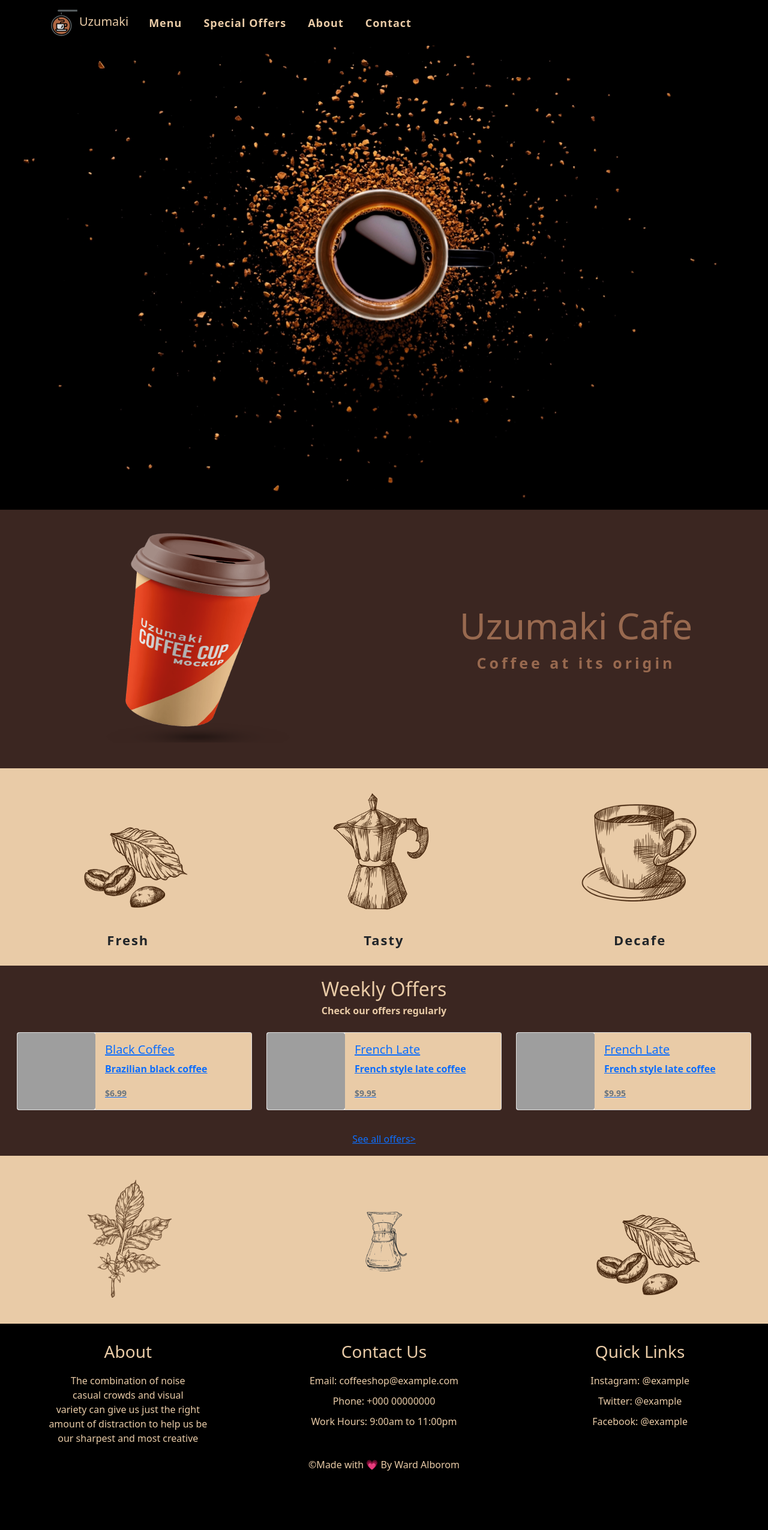
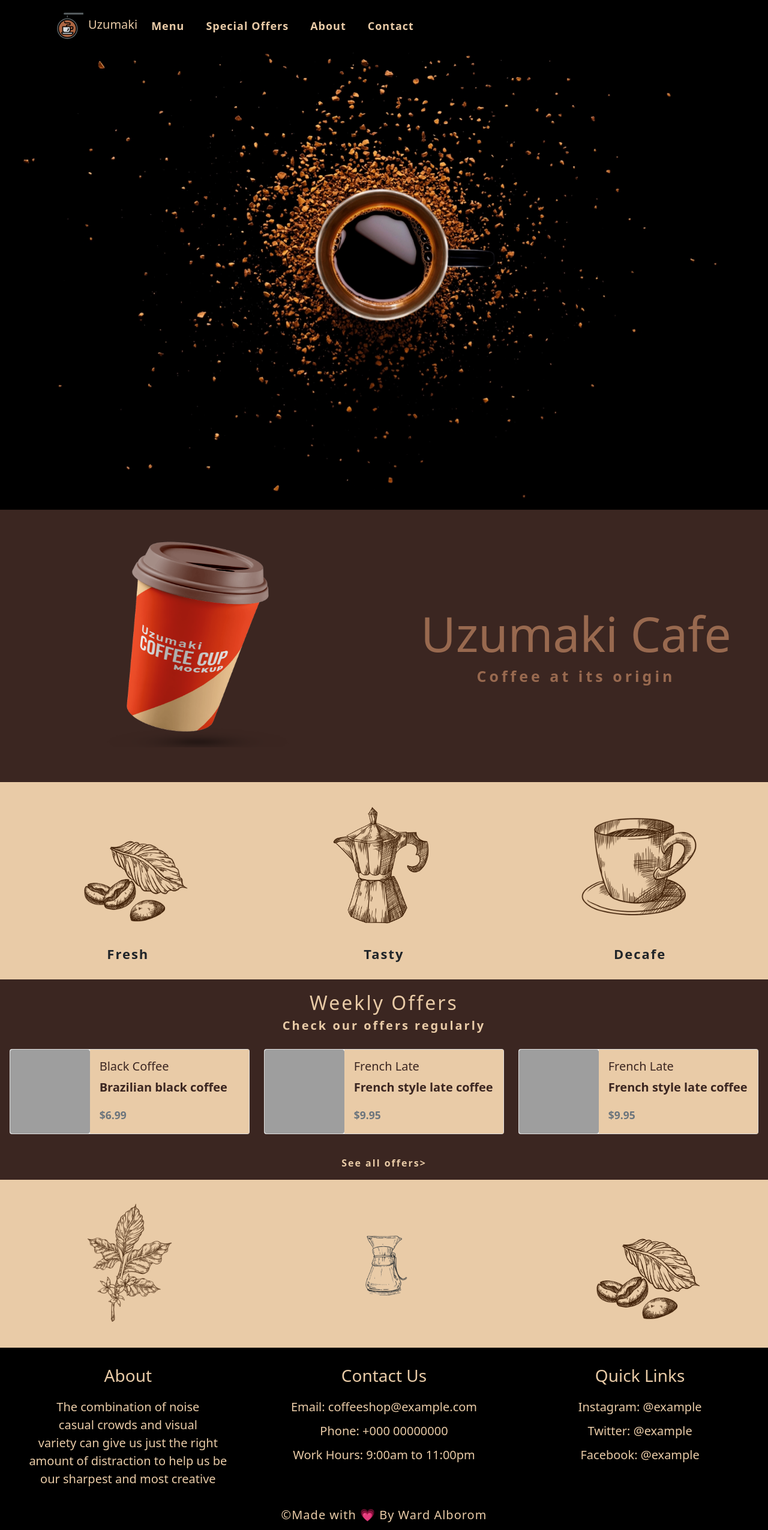
Before and after one commit to ileaderx/uzumaki-cafe, a PHP site: page /index.html in a window 1280 px wide. Shown: the whole page at 60% size. Before the commit the page ends 2452 px from the top, so only its background shows below. Run offline with PHP 8.4, Linux system fonts and the light colour scheme; grey boxes are pictures that could not be loaded.

Commit message:
Update style.css

```diff
--- a/style.css
+++ b/style.css
@@ -2,10 +2,13 @@ html,
 body {
   margin: 0;
   background-color: #e9cba7;
+  font-family: 'Segoe UI', Tahoma, Geneva, Verdana, sans-serif;
 }
 
 .navbar img{
   width: 50px;
+  margin: 5px;
+  padding: 0;
 }
 
 .navbar, .container-fluid{
@@ -18,6 +21,8 @@ body {
 
 #uzumaki{
   color: #e9cba7;
+  margin: 0;
+  padding: 5px;
 }
 
 #uzumaki:hover{
@@ -45,26 +50,34 @@ body {
   background-color: transparent;
 }
 
+.cup > .row > .col-md-6{
+  padding: 10px;
+}
+
 #main-text{
   text-align: center;
   color: #98694F;
   margin: auto 0;
+  padding: 10px;
 }
 
 #main-text p{
   font-weight: bold;
   font-size: 25px;
   letter-spacing: 5px;
-  margin: 0;
+  margin: 5px;
 }
 
 #main-text h1{
   font-size: 60px;
+  margin: 5px;
 }
 
 #mockup{
   width: 70%;
   height: 90%;
+  padding: 5px;
+  margin: 0 auto;
 }
 
 .bar{
@@ -98,13 +111,16 @@ body {
 .offers{
   margin: 0 auto;
   padding: 1rem;
-
 }
 
-.offers > .row{
+.offer-card-link{
   margin: 0 auto;
   color: #3b2621;
   text-align: -webkit-center;
+  text-decoration: none;
+}
+.offer-card-link:hover{
+  color: #98694fe7;
 }
 
 #offer-title{
@@ -112,6 +128,7 @@ body {
   color: #e9cba7;
   margin: 0;
   font-weight: bold;
+  letter-spacing: 3px;
 }
 
 #offer-title > h2{
@@ -119,15 +136,27 @@ body {
 }
 
 #offers > .row > .col-md-4{
-  padding-top: 10px;
+    padding-top: 10px;
     padding-bottom: 10px;
     margin-top: 10px;
     border-bottom-width: 10px;
     margin-bottom: 10px;
 }
 
-.offers img {
-  width: 100%
+.offers-link{
+  text-decoration: none;
+  color: #e9cba7;
+  font-weight: bold;
+  letter-spacing: 2px;
+}
+
+.offers-link:hover{
+  text-decoration: none;
+  color: #98694fe7;
+}
+
+.about-text{
+  color:#3b2621;
 }
 
 .footer{
@@ -150,29 +179,17 @@ body {
   margin: 10px;
 }
 
-.footer > .row > .col-lg-12 > p{
+.footer > .row > .col-xl-12 > p{
   margin: 0;
   letter-spacing: 1px;
+  padding: 10px;
 }
 
-@media screen and (max-width: 44em) {
-  nav[role="full-horizontal"] ul > li {
-    width: 100%;
-  }
-}
-
-@media screen and (min-width: 700px){
-  .offers img {
-    width: 100%;
-    height: 100%;
-  }
-}
 
 .backToTop {
   width: 50px;
   height: 50px;
   overflow: hidden;
-  white-space: nowrap;
   position: fixed;
   bottom: 20px;
   right: 20px;
@@ -181,14 +198,91 @@ body {
   text-decoration: none;
   display: none;
   border-radius: 3px;
+  border: 0;
   text-align: center;
-  font-weight: bold;
+  font-size: 18px;
+  padding: .6rem;
 }
 .backToTop:hover{
   color: #3b2621;
   background-color: #e9cba7;
 }
 
-.backToTop span{
-  vertical-align: -webkit-baseline-middle;
+@media screen and (min-width: 768px){
+  .offers img{
+    width: 100%;
+    height: 100%;
+  }
+
+  #main-text h1{
+    font-size: 50px;
+  }
+  p{
+    font-size: 15px;
+  }
+
+  @media screen and (min-width: 1200px){
+    #main-text h1{
+      font-size: 80px;
+    }
+    p{
+      font-size: 20px;
+    }
+  }
+  @media screen and (min-width: 2000px){
+    #main-text h1{
+      font-size: 120px;
+    }
+    #main-text p{
+      font-size: 50px;
+    }
+    .bar p{
+      font-size: 40px;
+    }
+    p{
+      font-size: 40px;
+    }
+    #navbarNavAltMarkup a {
+      color: #e9cba7;
+      font-weight: bold;
+      font-size: 30px;
+      letter-spacing: 1px;
+      margin: 0 10px;
+    }
+    #uzumaki{
+      font-size: 40px;
+
+    }
+    .navbar img{
+      width: 70px;
+
+    }
+  }
+  @media screen and (min-width: 4000px){
+    #main-text h1{
+      font-size: 150px;
+    }
+    #main-text p{
+      font-size: 65px;
+    }
+    .bar p{
+      font-size: 55px;
+    }
+    p{
+      font-size: 40px;
+    }
+    #navbarNavAltMarkup a {
+      color: #e9cba7;
+      font-weight: bold;
+      font-size: 40px;
+      letter-spacing: 1px;
+      margin: 0 10px;
+    }
+    #uzumaki{
+      font-size: 40px;
+    }
+    .navbar img{
+      width: 80px;
+    }
+  }
 }
```
